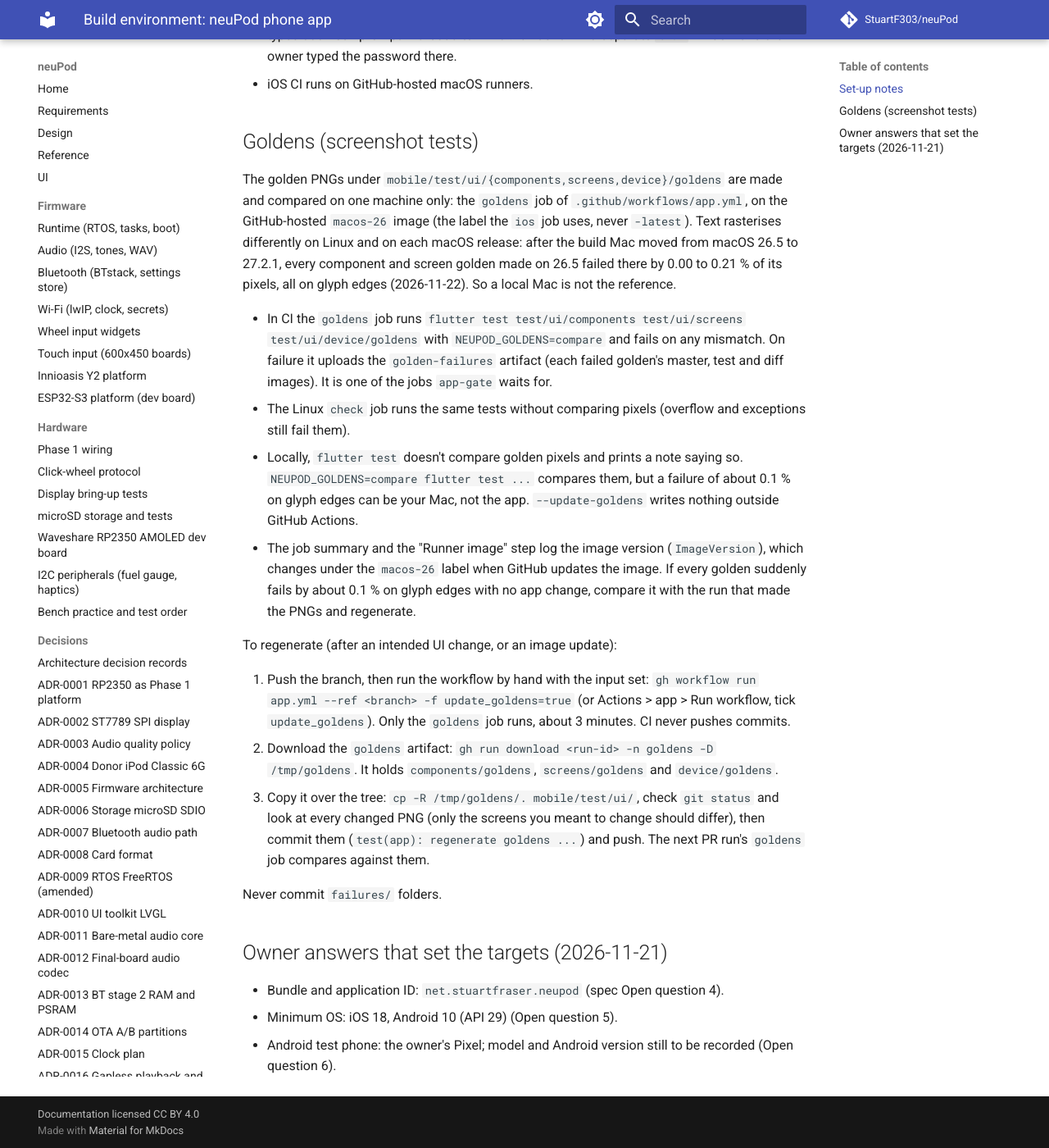
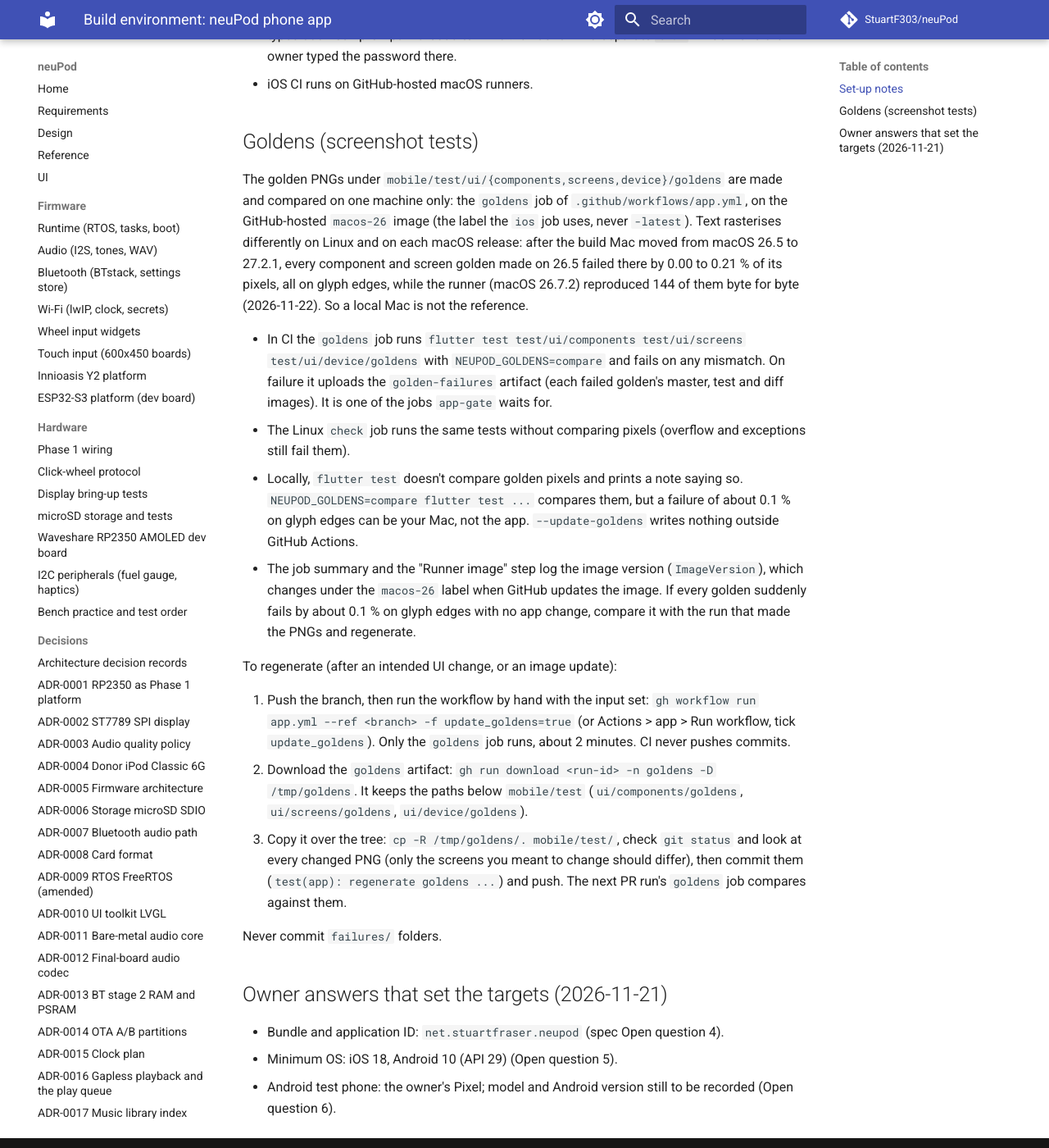
Before and after one commit to StuartF303/neuPod, an MkDocs documentation site: the page built from docs/app/ENVIRONMENT.md, in a window 1280 px wide and 1400 px high, scrolled down 1294 px. Shown: the whole window at 82% size. Built offline with MkDocs 1.6.1 and Material for MkDocs 9.7.7, drawn with Linux system fonts in a browser that asks for light colours; comment, search, counter and statistics services are not loaded.

Commit message:
ci(app): golden artifact paths start at mobile/test; doc touch-ups
Co-Authored-By: Claude Opus 5.5 <noreply@anthropic.com>

```diff
--- a/docs/app/ENVIRONMENT.md
+++ b/docs/app/ENVIRONMENT.md
@@ -35,7 +35,8 @@ The golden PNGs under `mobile/test/ui/{components,screens,device}/goldens` are m
 the `goldens` job of `.github/workflows/app.yml`, on the GitHub-hosted `macos-26` image (the label the `ios` job uses,
 never `-latest`). Text rasterises differently on Linux and on each macOS release: after the build Mac moved from macOS
 26.5 to 27.2.1, every component and screen golden made on 26.5 failed there by 0.00 to 0.21 % of its pixels, all on
-glyph edges (2026-11-22). So a local Mac is not the reference.
+glyph edges, while the runner (macOS 26.7.2) reproduced 144 of them byte for byte (2026-11-22). So a local Mac is
+not the reference.
 
 - In CI the `goldens` job runs `flutter test test/ui/components test/ui/screens test/ui/device/goldens` with
   `NEUPOD_GOLDENS=compare` and fails on any mismatch. On failure it uploads the `golden-failures` artifact (each failed
@@ -52,10 +53,10 @@ To regenerate (after an intended UI change, or an image update):
 
 1. Push the branch, then run the workflow by hand with the input set:
    `gh workflow run app.yml --ref <branch> -f update_goldens=true` (or Actions > app > Run workflow, tick
-   `update_goldens`). Only the `goldens` job runs, about 3 minutes. CI never pushes commits.
-2. Download the `goldens` artifact: `gh run download <run-id> -n goldens -D /tmp/goldens`. It holds `components/goldens`,
-   `screens/goldens` and `device/goldens`.
-3. Copy it over the tree: `cp -R /tmp/goldens/. mobile/test/ui/`, check `git status` and look at every changed PNG
+   `update_goldens`). Only the `goldens` job runs, about 2 minutes. CI never pushes commits.
+2. Download the `goldens` artifact: `gh run download <run-id> -n goldens -D /tmp/goldens`. It keeps the paths below
+   `mobile/test` (`ui/components/goldens`, `ui/screens/goldens`, `ui/device/goldens`).
+3. Copy it over the tree: `cp -R /tmp/goldens/. mobile/test/`, check `git status` and look at every changed PNG
    (only the screens you meant to change should differ), then commit them (`test(app): regenerate goldens ...`) and push.
    The next PR run's `goldens` job compares against them.
 
```
Also changed, not shown: 1 other file.
